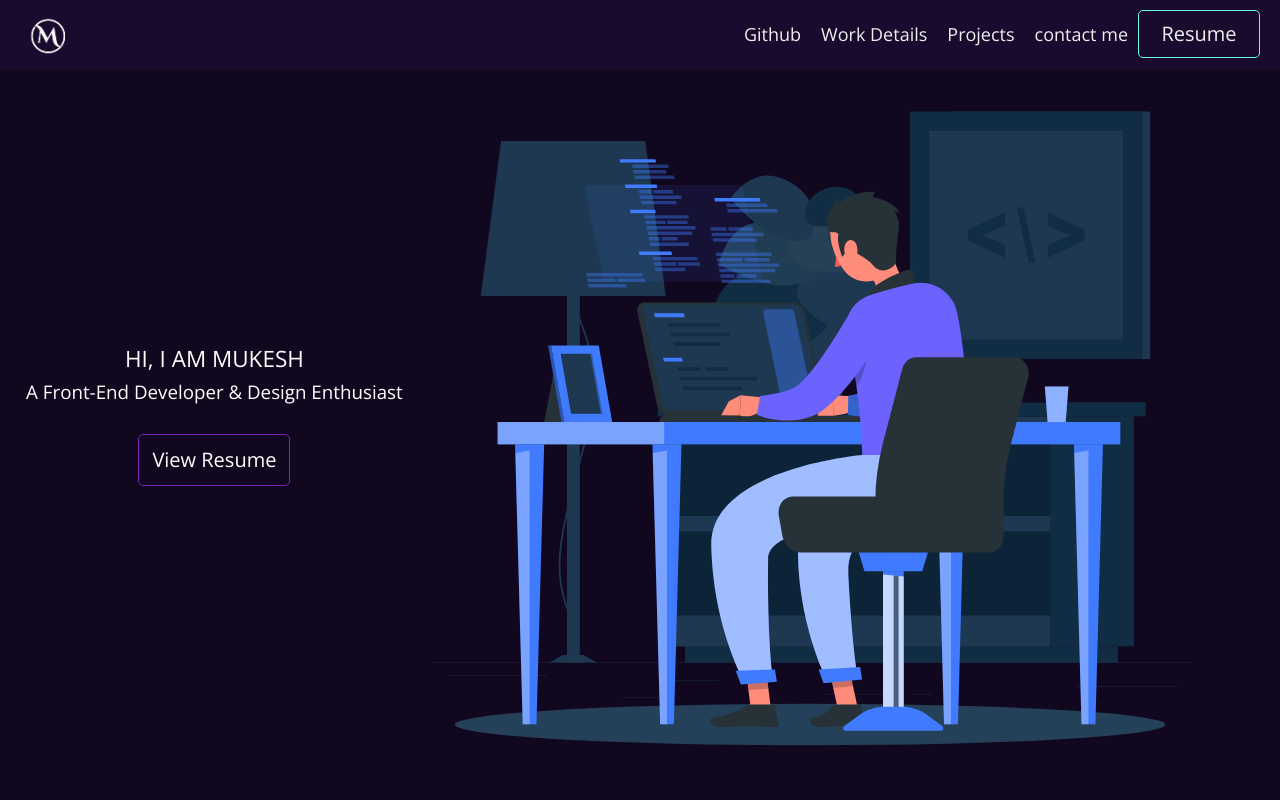
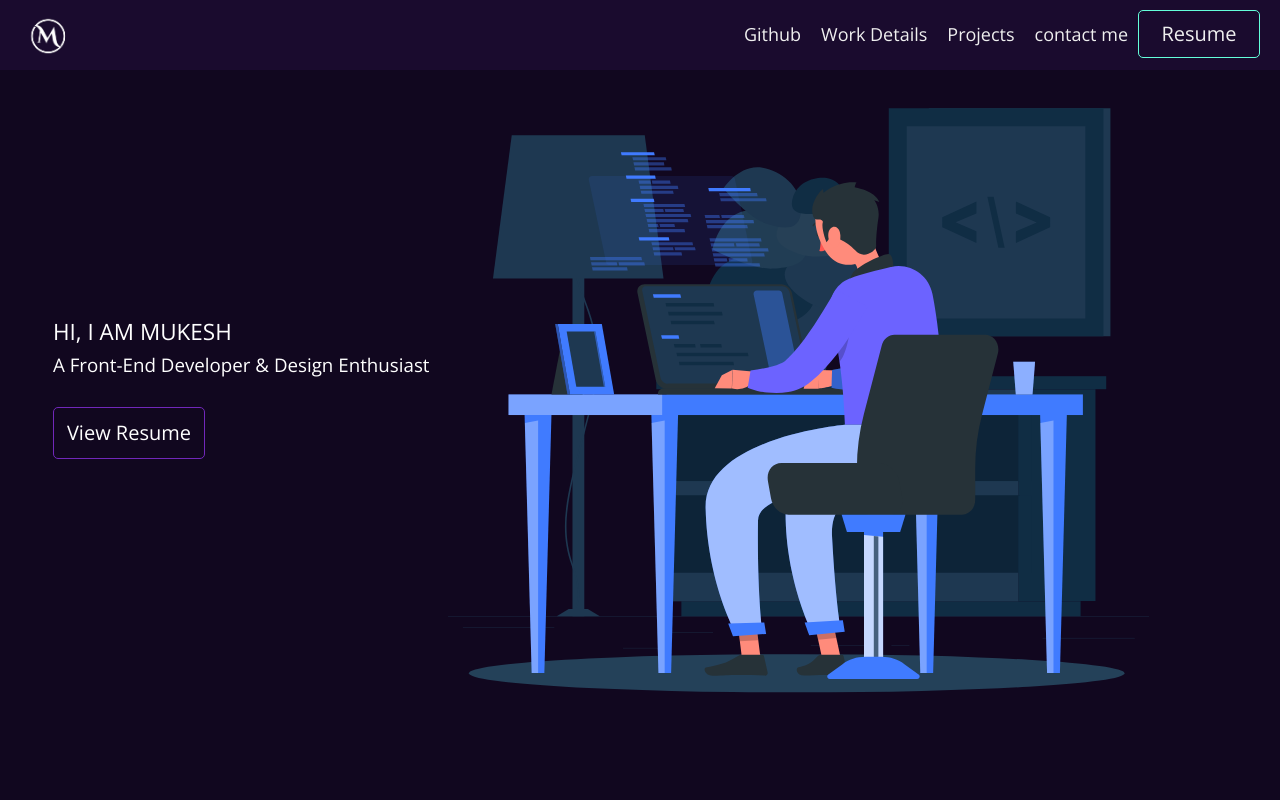
Before and after one commit to patidarmk/myportfolio, a React (Create React App) app: page / in a window 1280 px wide. Shown: the top 800 px of the page. Built offline with nearby package versions, Linux system fonts and the light colour scheme; a web font is replaced by a local one.

Commit message:
update font

```diff
--- a/src/components/Profile.css
+++ b/src/components/Profile.css
@@ -102,6 +102,7 @@
 .profile-container {
 	display:flex;
 	justify-content:space-around;
+	padding:0rem 5rem;
 }
 
 .profile-title {
@@ -118,7 +119,6 @@
 	justify-content:center;
 	gap:1rem;
 	width:33%;
-	align-items:center;
 }
 
 .profile-svg-right {
```
